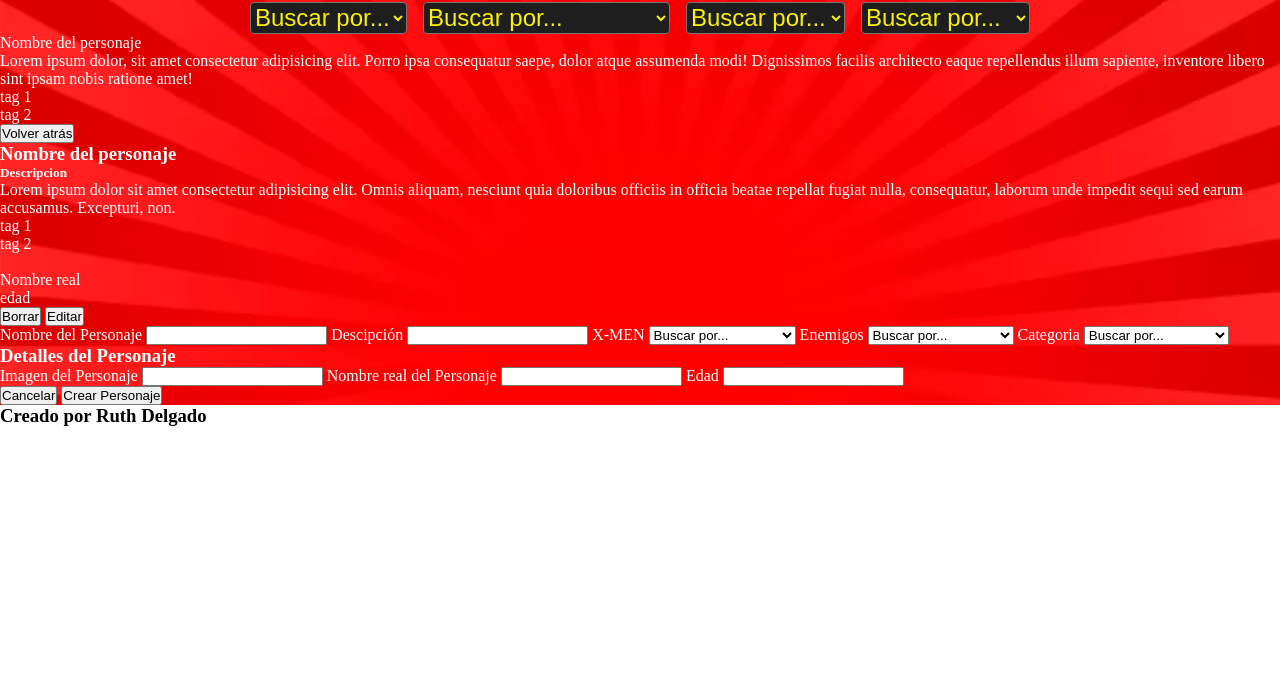
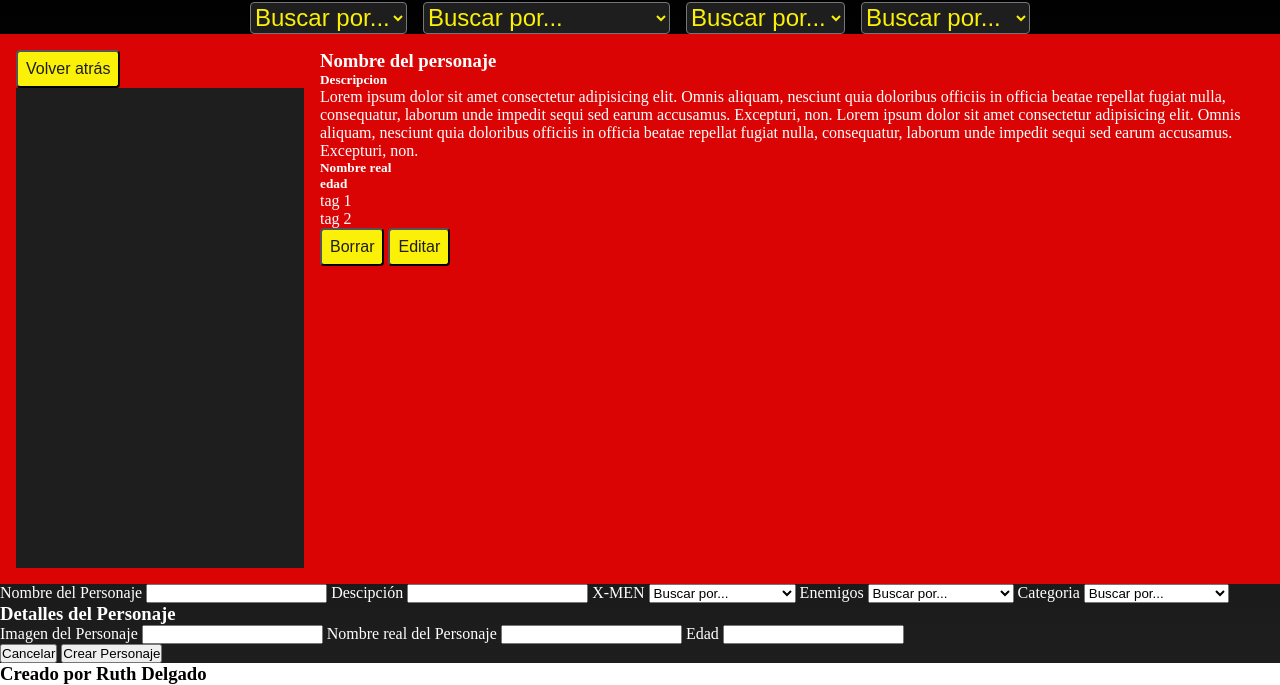
Before and after one commit to ruthdgd/AsincronismoXMEN, a plain HTML site: page index.html in a window 1280 px wide. Shown: the part 141-826 px from the top of the page. Before the commit the page ends 800 px from the top, so only its background shows below. Drawn offline with Linux system fonts and the light colour scheme; a web font is replaced by a local one.

Commit message:
card pequeña lista

```diff
--- a/index.html
+++ b/index.html
@@ -45,37 +45,42 @@
       </select>
     </form>
     <!-- ********************TARJETITAS DEL INICIO******************** -->
-    <section>
-      <div>
-        <p>Nombre del personaje</p>
-        <p>Lorem ipsum dolor, sit amet consectetur adipisicing elit. Porro ipsa consequatur saepe, dolor atque assumenda modi! Dignissimos facilis architecto eaque repellendus illum sapiente, inventore libero sint ipsam nobis ratione amet!</p>
-        <div>
-          <p>tag 1</p>
-          <p>tag 2</p>
+    <section class="card hidden">
+      <div class="card-s">
+        <p class="card-name">Nombre del personaje</p>
+        <div class="card-img"></div>
+        <div class="card-tags">
+          <p class="card-tags-text">tag 1</p>
+          <p class="card-tags-text">tag 2</p>
+        </div>
+        <div class="boton-div">
+          <button class="boton-form">Ver detalle</button>
         </div>
       </div>
     </section>
     <!-- ********************TARJETA GRANDE CON DETALLES******************* -->
-    <section>
-      <button>Volver atrás</button>
-      <div>
-        <h3>Nombre del personaje</h3>
-        <h5>Descripcion</h5>
-        <p>Lorem ipsum dolor sit amet consectetur adipisicing elit. Omnis aliquam, nesciunt quia doloribus officiis in officia beatae repellat fugiat nulla, consequatur, laborum unde impedit sequi sed earum accusamus. Excepturi, non.</p>
-        <div>
+    <section class="card-l">
+      <div class="card-l-img-box">
+        <button class="boton-form">Volver atrás</button>
+        <div class="card-img"></div>
+      </div>
+      <div class="card-description">
+        <div class="card-description-box">
+          <h3>Nombre del personaje</h3>
+          <h5>Descripcion</h5>
+          <p>Lorem ipsum dolor sit amet consectetur adipisicing elit. Omnis aliquam, nesciunt quia doloribus officiis in officia beatae repellat fugiat nulla, consequatur, laborum unde impedit sequi sed earum accusamus. Excepturi, non. Lorem ipsum dolor sit amet consectetur adipisicing elit. Omnis aliquam, nesciunt quia doloribus officiis in officia beatae repellat fugiat nulla, consequatur, laborum unde impedit sequi sed earum accusamus. Excepturi, non.</p>
+          <h5>Nombre real</h5>
+          <h5>edad</h5>
+        </div>
+        <div class="card-l-tags">
           <p>tag 1</p>
           <p>tag 2</p>
         </div>
-      </div>
-      <div>
-        <img src="" alt="">
         <div>
-          <p>Nombre real</p>
-          <p>edad</p>
+          <button class="boton-form">Borrar</button>
+          <button class="boton-form">Editar</button>
         </div>
       </div>
-      <button>Borrar</button>
-      <button>Editar</button>
     </section>
     <!-- ********************FORMULARIO PARA CARGAR PERSONAJE******************** -->
     <section>
--- a/sass/_base.scss
+++ b/sass/_base.scss
@@ -1,8 +1,3 @@
-@import url('https://fonts.cdnfonts.com/css/vtc-komixation');
-@import url('https://fonts.cdnfonts.com/css/salad-trial');
-// font-family: 'Salad Trial', sans-serif;
-// font-family: 'VTCKomixationCaps', sans-serif;
-
 *,
 *::before,
 *::after {
@@ -13,9 +8,8 @@
 }
 
 main{
-  background-image: url(../assets/img/fondo-rojo.avif);
+  background-image: linear-gradient(black, $black);
   background-repeat: no-repeat;
   background-size: cover;
   color: $white;
-
 }
--- a/sass/_components.scss
+++ b/sass/_components.scss
@@ -10,5 +10,93 @@
     color: $yellow;
     font-family: 'Salad Trial', sans-serif;
     font-size: 1.5rem;
+  }
+  // .search-s option{
+  //   &:hover{
+  //     background-color: $red;
+  //     color: $black;
+  //     }
+  // }
 }
+
+//CARDS PEQUEÑAS
+
+.card-s{
+  width: 20rem;
+  background-color: $red;
+  border-radius: 8px;
+  border: 5px $black;
+  display: flex;
+  flex-direction: column;
+  align-items: center;
+
+  &:hover{
+    border: 5px outset $yellow;
+    border-radius: 8px;
+  }
 }
+
+.card-img{
+  width: 18rem;
+  height: 30rem;
+  background-color: $black;
+  background-position: center;
+  background-repeat: no-repeat;
+  background-size: contain;
+}
+
+.card-name{
+  font-size: 1.5rem;
+  font-family: 'VTCKomixationCaps', sans-serif;
+  color: $yellow;
+  text-align: center;
+  padding: 0.6rem;
+}
+
+.card-tags{
+  padding: 0.5rem;
+  display: flex;
+  justify-content: space-around;
+  gap: 4px;
+  .card-tags-text{
+    font-family:'VTCKomixationCaps', sans-serif;
+    background-color: $red;
+    color: $yellow;
+    border-radius: 4px;
+    padding: 5px;
+  }
+}
+
+//BOTON DE TODOS LAS CARDS Y FORM
+
+.boton-div{
+  padding: 0.5rem;
+  display: flex;
+  justify-content: center;
+}
+.boton-form{
+  background-color: $yellow;
+  font-family: 'Salad Trial', sans-serif;
+  color: $black;
+  font-size: 1rem;
+  padding: 0.5rem;
+  border-radius: 4px;
+
+  &:hover{
+    background-color: $red;
+    color: $yellow
+  }
+}
+
+//TARJETAS GRANDES CON TODOS LOS DATOS
+
+.card-l{
+  padding: 1rem;
+  background-color: $red;
+  display: flex;
+  gap: 1rem;
+  .card-l-img-box{
+    gap: 10rem;
+  }
+
+}
--- a/sass/_layout.scss
+++ b/sass/_layout.scss
@@ -19,3 +19,9 @@
     }
   }
 }
+
+//SECCION DE LAS TARJETAS PEQUEÑAS
+.card{
+  padding:2rem;
+  display: flex;
+}
--- a/sass/_utils.scss
+++ b/sass/_utils.scss
@@ -0,0 +1,4 @@
+@import url('https://fonts.cdnfonts.com/css/vtc-komixation');
+@import url('https://fonts.cdnfonts.com/css/salad-trial');
+// font-family: 'Salad Trial', sans-serif;
+// font-family: 'VTCKomixationCaps', sans-serif;
--- a/sass/_variables.scss
+++ b/sass/_variables.scss
@@ -16,3 +16,7 @@ $breakpoint-large: 1024px;
        @media (max-width: $breakpoint-large) { @content; }
   }
 }
+
+.hidden{
+  display: none !important;
+}
--- a/sass/main.scss
+++ b/sass/main.scss
@@ -1,4 +1,5 @@
 @import "variables";
 @import "base";
+@import "utils";
 @import "layout";
 @import "components"
```
Also changed, not shown: sass/_pages.scss (deleted), style.css, 1 other file.
